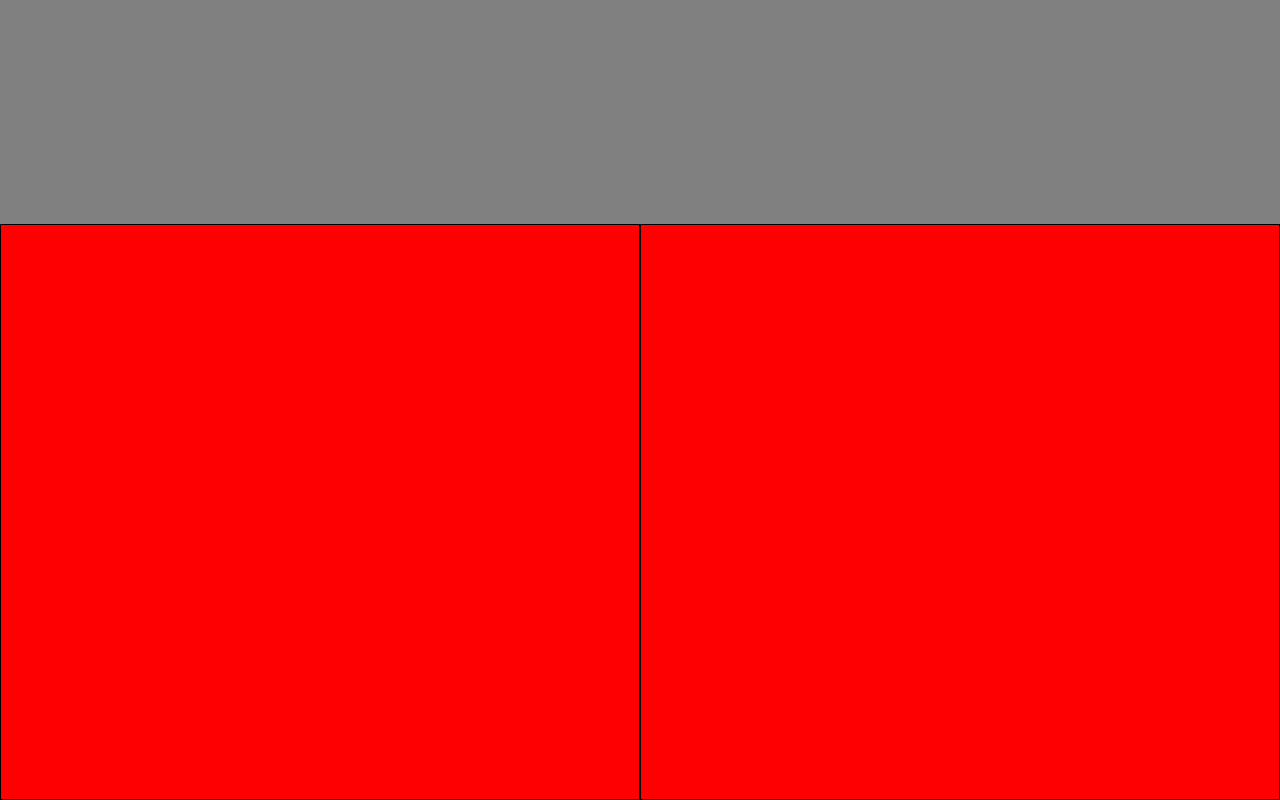
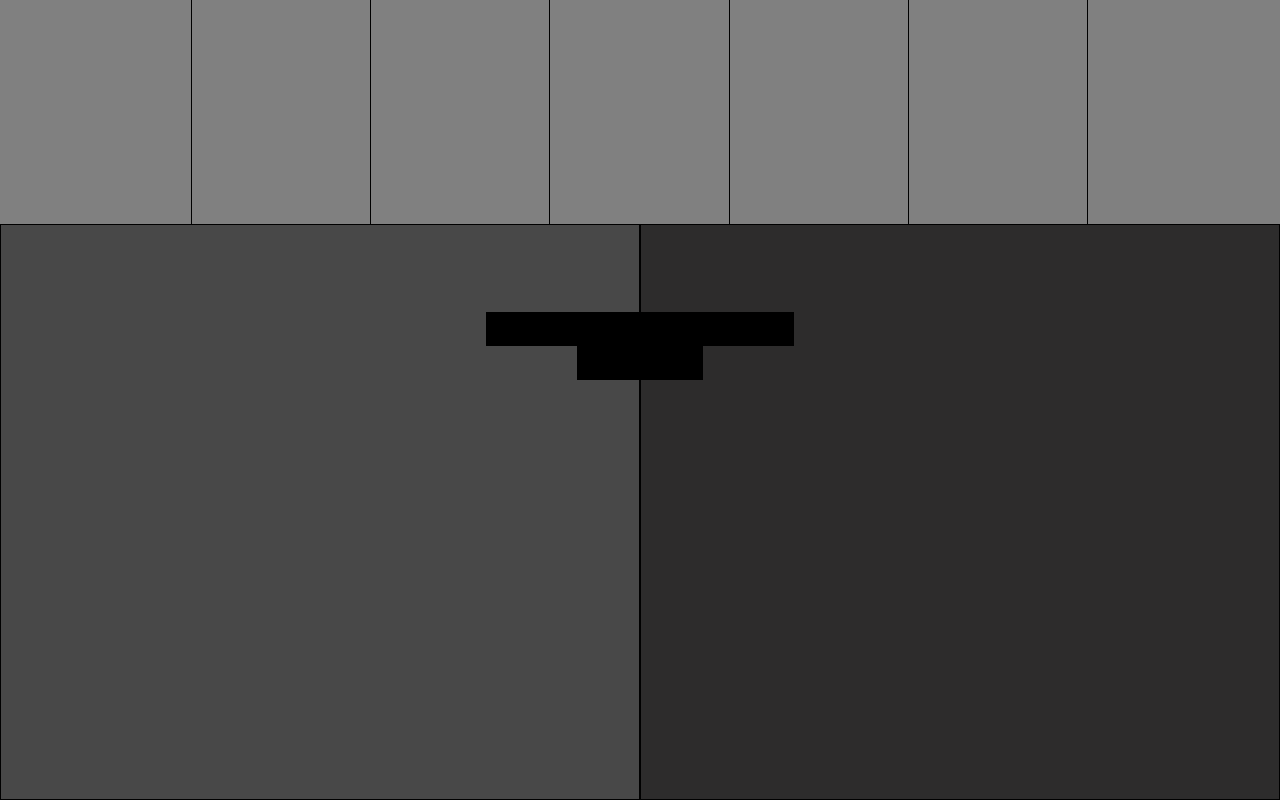
Before and after one commit to uzorjchibuzor/smashing-website-tear-down, a plain HTML site: page index.html in a window 1280 px wide. Drawn offline with Linux system fonts and the light colour scheme.

Commit message:
colorer the divs heirachically

```diff
--- a/index.html
+++ b/index.html
@@ -6,16 +6,27 @@
     <meta http-equiv="X-UA-Compatible" content="ie=edge">
     <title>Smashing website Tear down</title>
     <link rel="stylesheet" href="main.css">
+    <link href="https://fonts.googleapis.com/css?family=Roboto+Condensed:400,700" rel="stylesheet">
 </head>
 <body>
-    <header></header>
+    <header>
+        <div class="logo"></div>
+        <div class="links">
+            <div class="link"></div>
+            <div class="link"></div>
+            <div class="link"></div>
+            <div class="link"></div>
+            <div class="link"></div>
+        </div>
+        <div class="search"></div>
+    </header>
     <section>
         <div></div>
         <div></div>
     </section>
     <div class="text">
-      <p></p>
-      <span></span>
+      <p>Hey There! Look Here</p>
+      <span>First!</span>
     </div>
 </body>
 </html>
--- a/main.css
+++ b/main.css
@@ -13,6 +13,35 @@ header{
     background: gray;
 }
 
+header div {
+    float: left;
+}
+
+header .logo {
+    width: 15%;
+    border-right: 1px solid black;
+    height: 100%;
+}
+
+header .links {
+    width: 70%;
+
+    height: 100%;
+}
+
+header .link {
+    width: 20%;
+    border-right: 1px solid black;
+    height: 100%;
+}
+
+header .search {
+    width: 15%;
+    height: 100%;
+}
+
+
+
 section{
     height: 72%;
     width: 100%;
@@ -21,22 +50,40 @@ section div{
     width: 50%;
     float: left;
     height: 100%;
-    background: red;
+    background: #484848;
+    border: 1px solid #000;
+}
+
+
+section div + div{
+    width: 50%;
+    float: left;
+    height: 100%;
+    background: #2d2c2c;
     border: 1px solid #000;
 }
 
 .text{
-    width: 10%;
+
+    text-align: center;
+    width: 30%;
     position: absolute;
-    top: 20%;
-    left: 50%;
+    top: 37%;
+    left: 35%;
 }
 .text p{
-    width: 100%;
-    background: white;
+
+    margin-bottom: 0;
+    width: 80%;
+    background: black;
+    margin-left: 10%;
+    padding: .5em 0;
     }
 
 .text span{
-    width: 80%;
-    background: white;
+    width: 33%;
+
+    display: inline-block;
+    background: black;
+    padding: .5em 0;
 }
```
